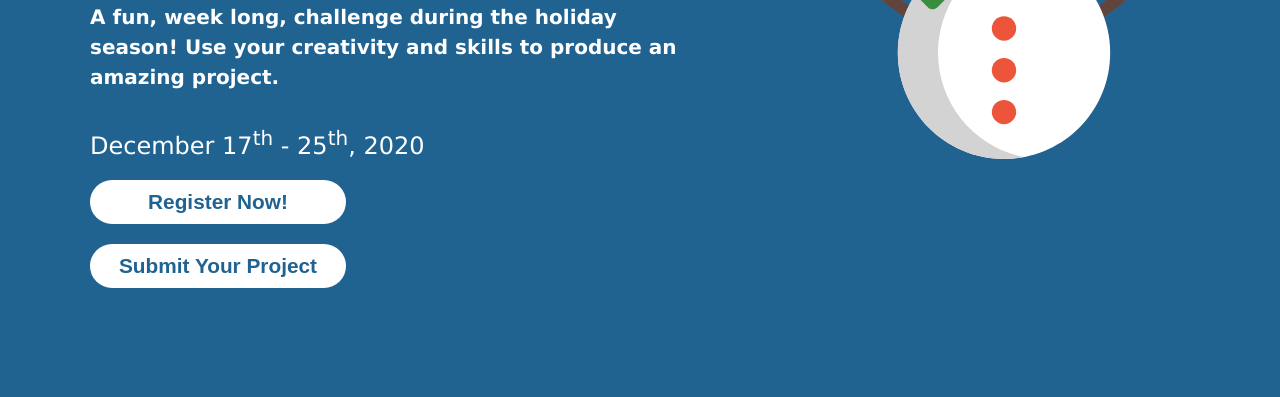
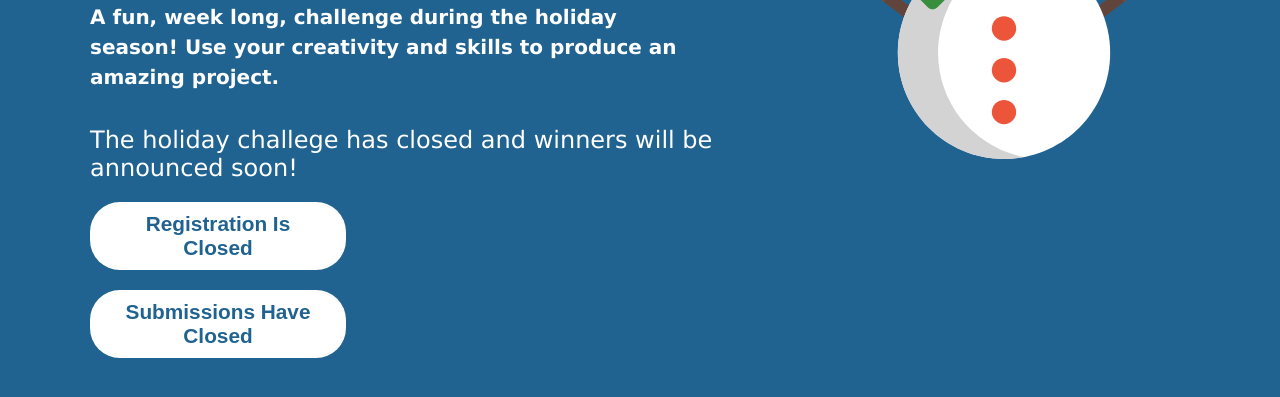
Before and after one commit to matt1208/Students-Who-Code-V.2, a Next.js app: page /holiday in a window 1280 px wide. Shown: the part 500-897 px from the top of the page. Built offline with nearby package versions, Linux system fonts and the light colour scheme.

Commit message:
Close Challenge

```diff
--- a/components/Header.js
+++ b/components/Header.js
@@ -14,10 +14,10 @@ export default function Header() {
           HOLIDAY CHALLENGE
         </h1>
         <p className={styles.normaltext} style={{ color: "white", fontWeight: "bold", lineHeight: "30px", marginBlockEnd: "10px" }}>A fun, week long, challenge during the holiday season! Use your creativity and skills to produce an amazing project.</p>
-        <p className={styles.heading}>December 17<sup>th</sup> - 25<sup>th</sup>, 2020</p>
+        <p className={styles.heading}>The holiday challege has closed and winners will be announced soon!</p>
         {/* Registration Form */}
-        <button className={styles.btn}><a href="https://airtable.com/shrWZ1BTvA1GzzVnv" target="_blank"> Register Now! </a></button>
-        <button className={styles.btn}><a href="https://airtable.com/shriXnxVjfFk76aiU" target="_blank"> Submit Your Project </a></button>
+        <button className={styles.btn}><a  target="_blank"> Registration Is Closed </a></button>
+        <button className={styles.btn}><a target="_blank"> Submissions Have Closed </a></button>
       </div>
       <img src="/snowman.svg" alt="snowman" className={styles.snowman} />
     </header>
--- a/components/Holiday Footer.js
+++ b/components/Holiday Footer.js
@@ -21,7 +21,7 @@ export default function Footer(){
     <div style={footer}>
       <div style={center}>
         <strong><p className={styles.heading}>An oppurtunity to <span className={styles.hilight}>test your skills </span> and <span className={styles.hilight}>compete</span> with others</p></strong>
-        <button className={styles.btn}><a href="https://airtable.com/shrWZ1BTvA1GzzVnv" target="_blank"> Register Now! </a></button>
+        <button className={styles.btn}><a target="_blank"> Registration Is Closed </a></button>
         <p className={styles.text}>Feel free to contact us if you have any queries.</p>
         <p className={styles.text}>&copy; Students Who <span className={styles.hilight}>Code</span> - 2020</p>
       </div>
```
